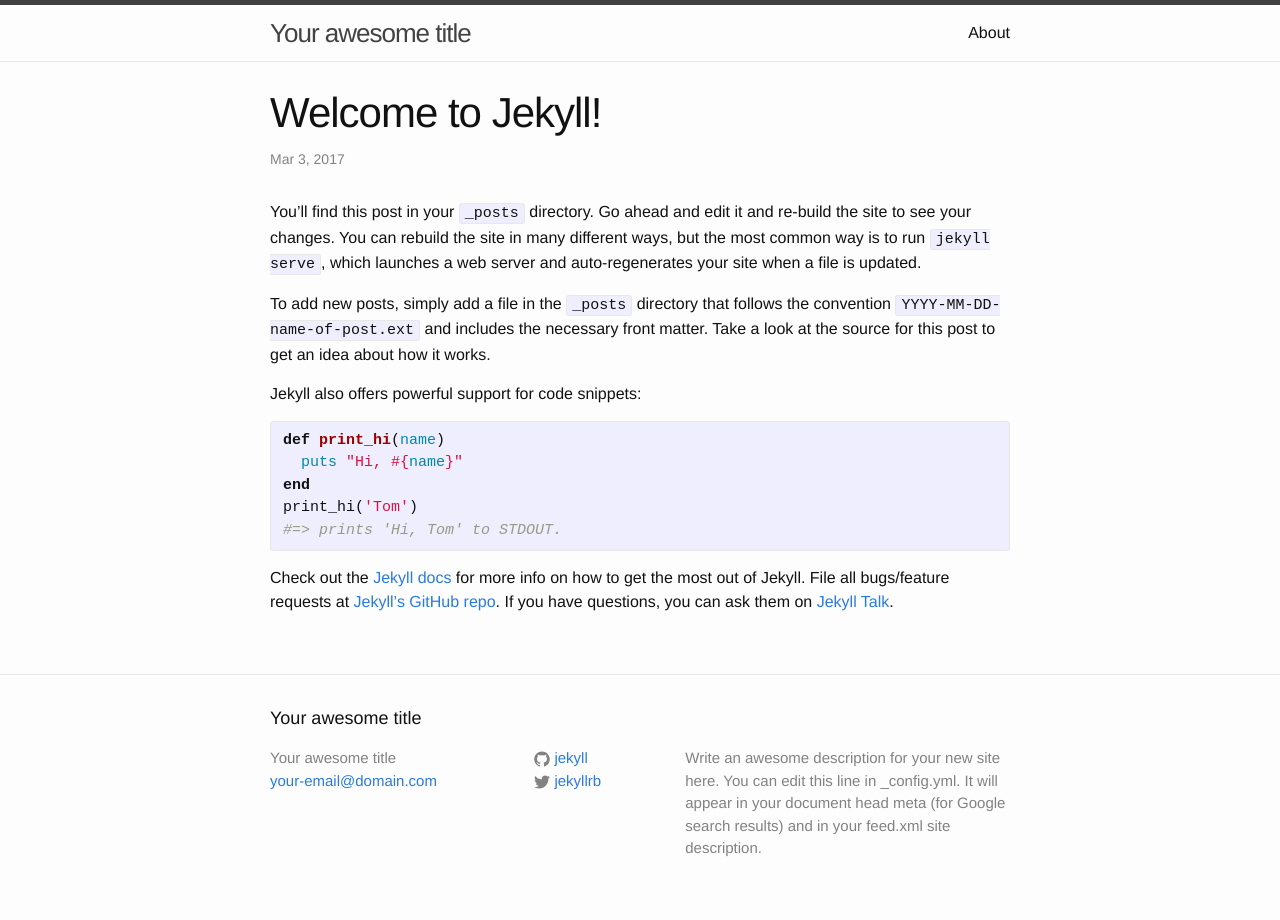
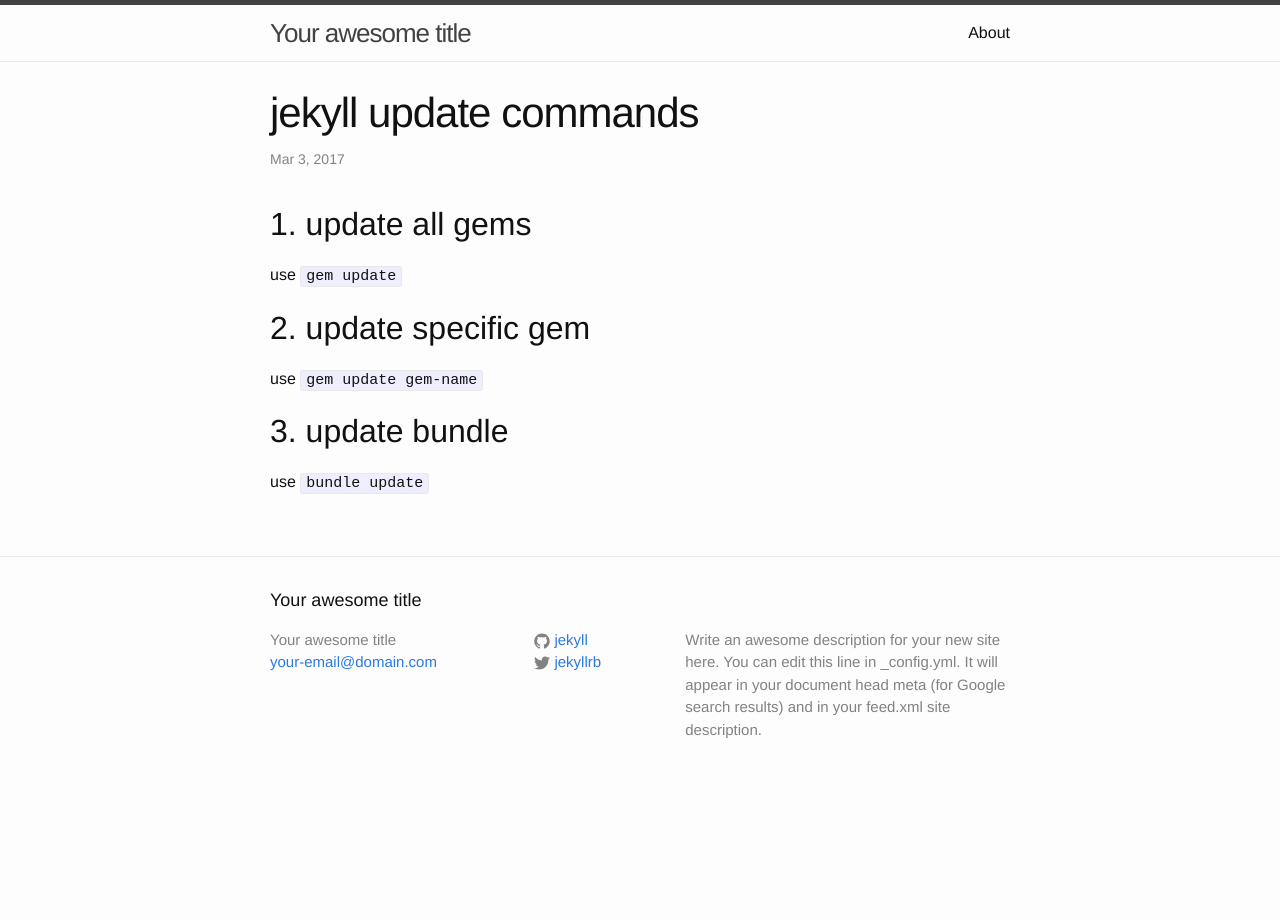
Before and after one commit to thuthuat/note, a Jekyll site: the page built from _posts/2017-03-03-welcome-to-jekyll.markdown, in a window 1280 px wide. Built offline with Jekyll 4.4.1, drawn with Linux system fonts in a browser that asks for light colours.

Commit message:
Update 2017-03-03-welcome-to-jekyll.markdown

```diff
--- a/_posts/2017-03-03-welcome-to-jekyll.markdown
+++ b/_posts/2017-03-03-welcome-to-jekyll.markdown
@@ -1,25 +1,15 @@
 ---
 layout: post
-title:  "Welcome to Jekyll!"
+title:  "jekyll update commands"
 date:   2017-03-03 13:47:16 +0700
-categories: jekyll update
+categories: jekyll
+tags: [update, gem]
 ---
-You’ll find this post in your `_posts` directory. Go ahead and edit it and re-build the site to see your changes. You can rebuild the site in many different ways, but the most common way is to run `jekyll serve`, which launches a web server and auto-regenerates your site when a file is updated.
+## 1. update all gems
+use `gem update`
 
-To add new posts, simply add a file in the `_posts` directory that follows the convention `YYYY-MM-DD-name-of-post.ext` and includes the necessary front matter. Take a look at the source for this post to get an idea about how it works.
+## 2. update specific gem
+use `gem update gem-name`
 
-Jekyll also offers powerful support for code snippets:
-
-{% highlight ruby %}
-def print_hi(name)
-  puts "Hi, #{name}"
-end
-print_hi('Tom')
-#=> prints 'Hi, Tom' to STDOUT.
-{% endhighlight %}
-
-Check out the [Jekyll docs][jekyll-docs] for more info on how to get the most out of Jekyll. File all bugs/feature requests at [Jekyll’s GitHub repo][jekyll-gh]. If you have questions, you can ask them on [Jekyll Talk][jekyll-talk].
-
-[jekyll-docs]: https://jekyllrb.com/docs/home
-[jekyll-gh]:   https://github.com/jekyll/jekyll
-[jekyll-talk]: https://talk.jekyllrb.com/
+## 3. update bundle
+use `bundle update`
```
